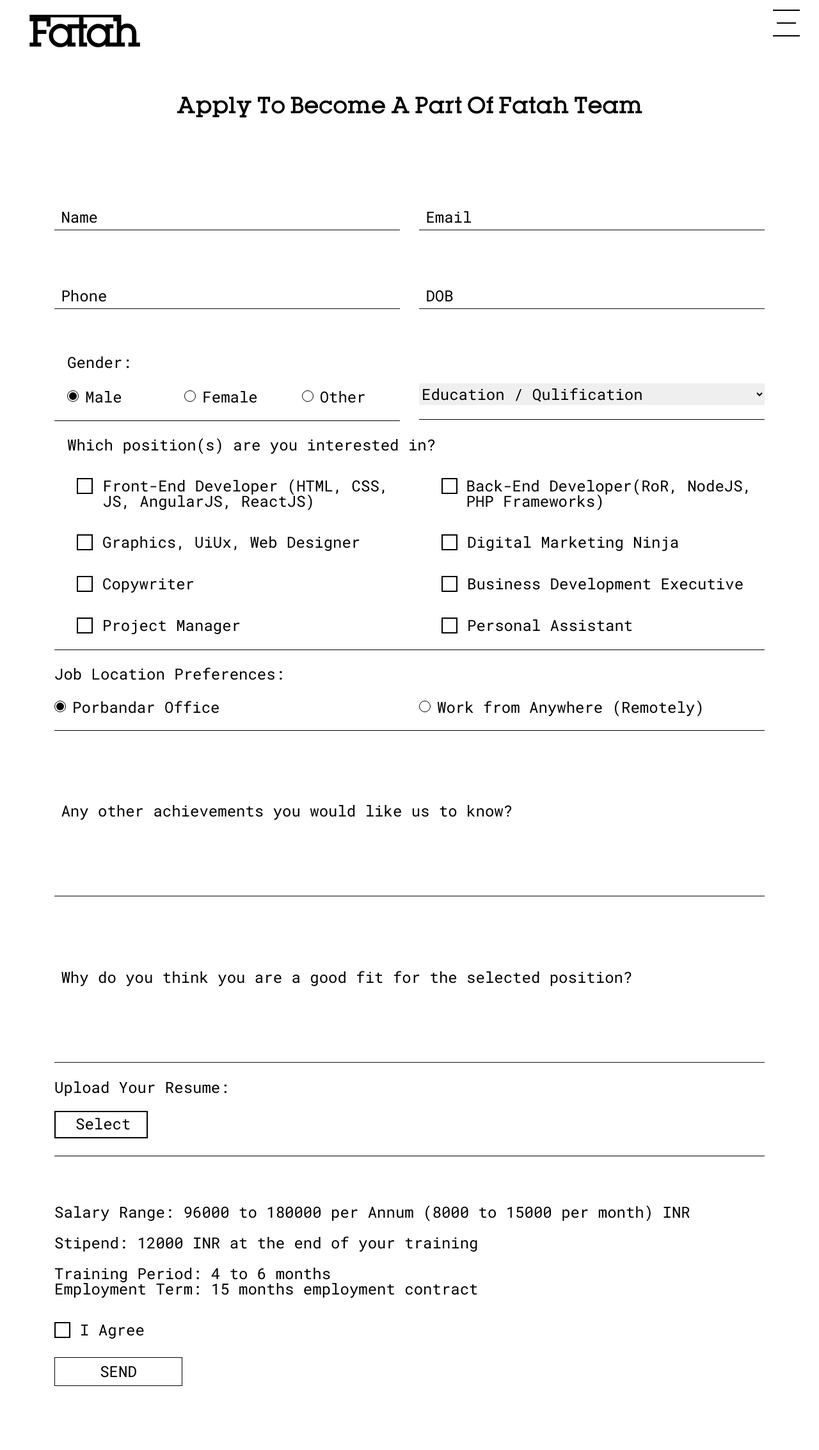
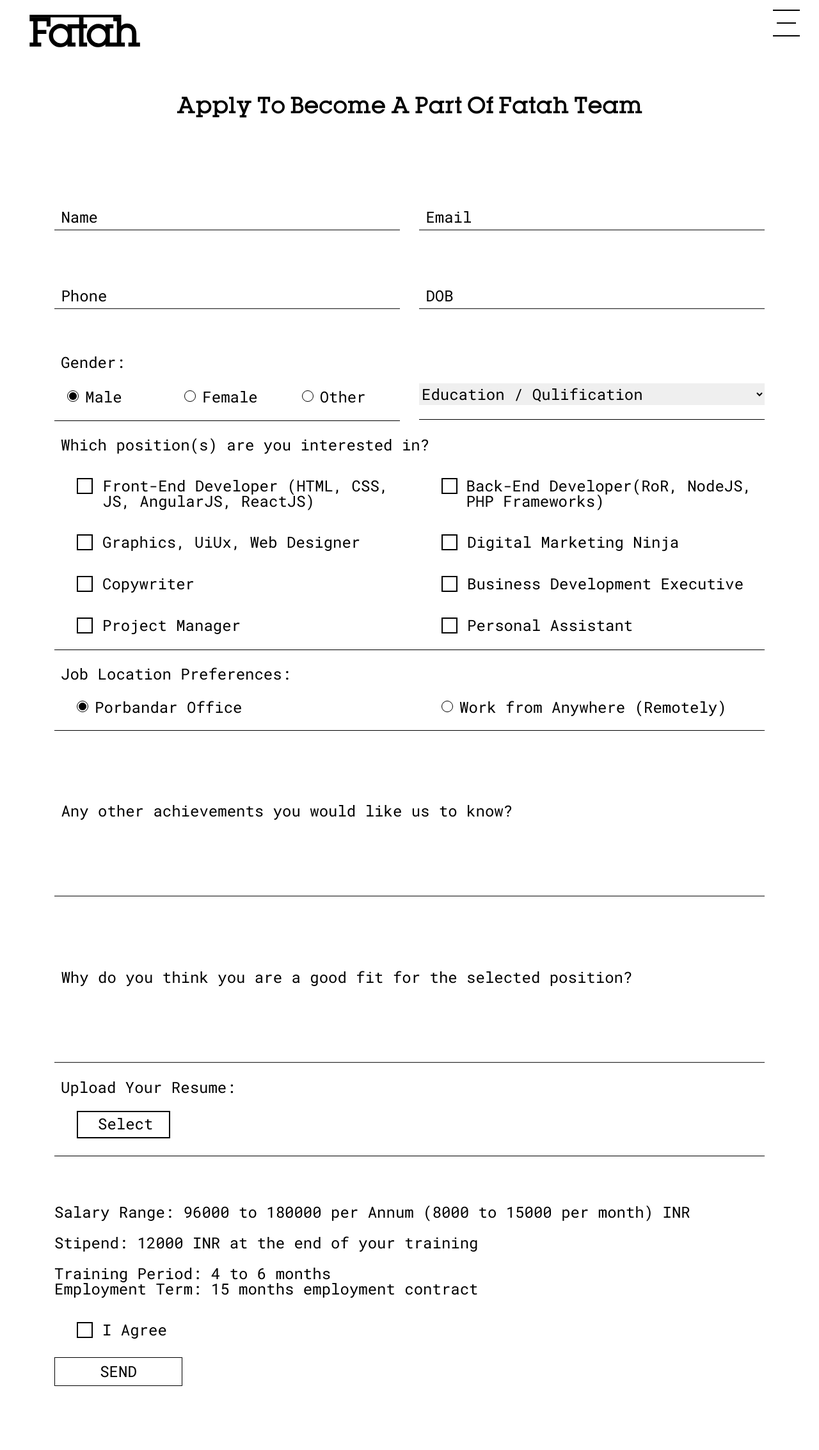
Before and after one commit to fatahco/fatahco.github.io, a Jekyll site: the page built from career.html, in a window 1280 px wide. Shown: the whole page at 64% size. Built offline with Jekyll 4.4.1, drawn with Linux system fonts in a browser that asks for light colours; nearby versions of some CDN libraries.

Commit message:
fix margin bug in career page

```diff
--- a/_sass/scss/career.scss
+++ b/_sass/scss/career.scss
@@ -38,7 +38,7 @@
     @include DesktopFontSize();
     p{
       margin-top: 70px;
-      margin-left: 20px;
+      margin-left: 10px;
     }
     .radio-items{
       margin-top: 30px;
@@ -74,7 +74,7 @@
   }
   .heading{
     @include DesktopFontSize();
-    margin-left: 20px;
+    margin-left: 10px;
   }
   @media only screen and (max-width: 767px){
     .heading{
@@ -161,7 +161,7 @@
     margin-left: 20px;
   }
   #terms{
-    left: 0;
+    // left: 0;
   }
   @media only screen and (max-width: 767px){
     label{
@@ -218,9 +218,11 @@
   }
   .resume{
     margin-top: 25px;
+    margin-left: 10px;
   }
   .file{
     margin-top: 25px;
+    margin-left: 35px;
   }
   p.error{
     font-size: 10px;
@@ -271,6 +273,7 @@
   }
   .location-title{
     margin-bottom: 30px;
+    margin-left: 10px;
     @include DesktopFontSize();
   }
   @media only screen and (max-width: 767px){
@@ -287,3 +290,6 @@
 .chk_lable{
   margin-left: 15px;
 }
+.location .radio-btn{
+  margin-left: 35px;
+}
```
